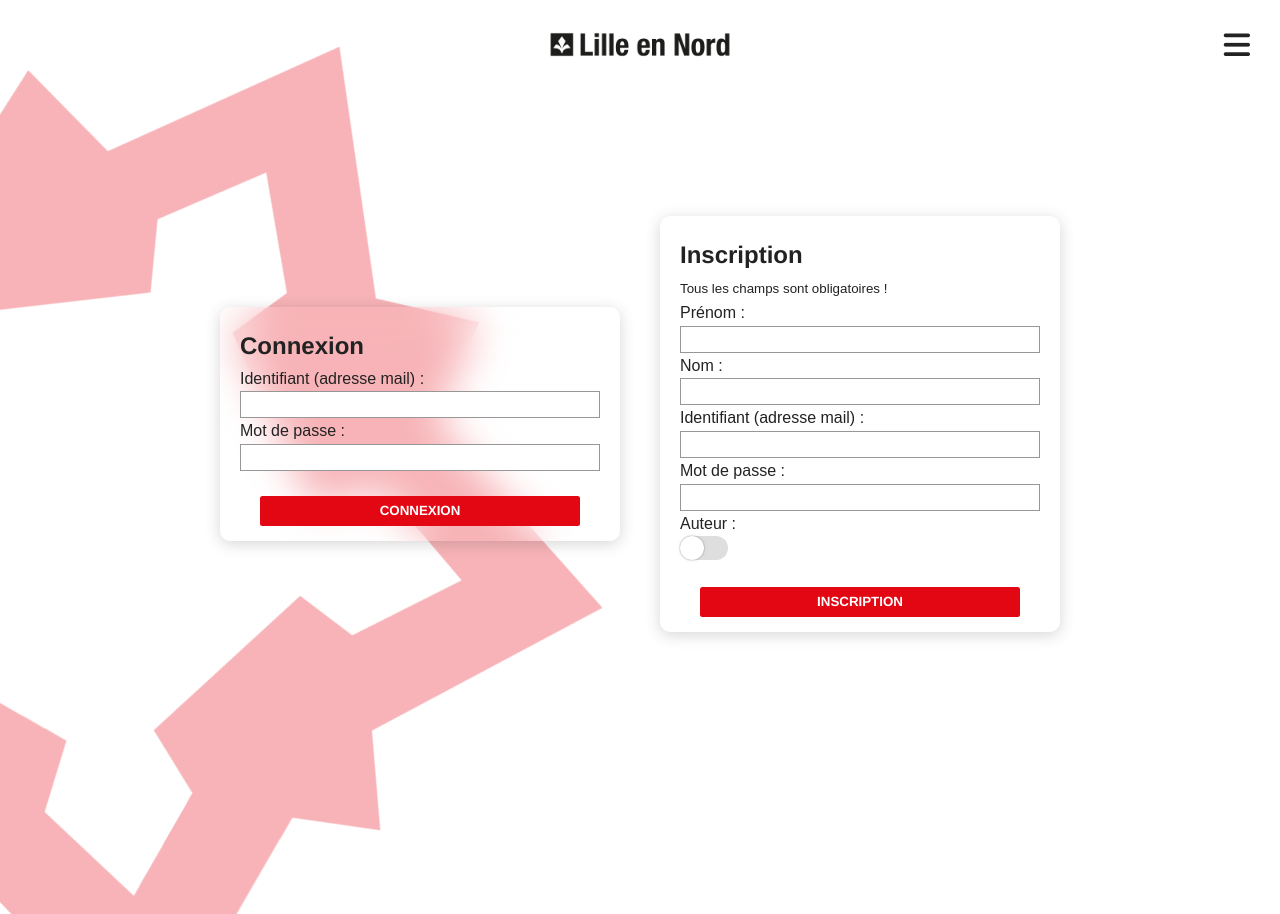
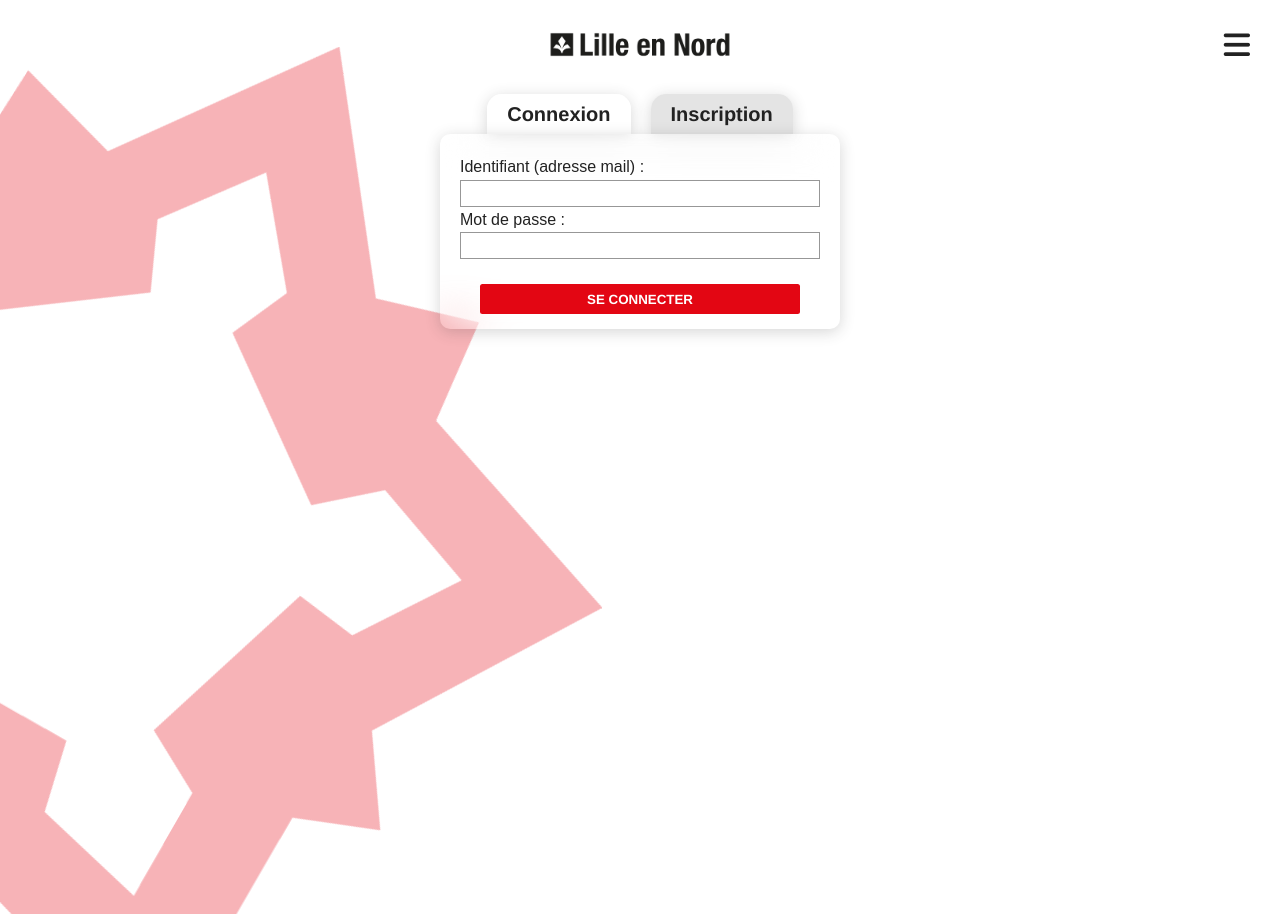
Before and after one commit to Kirjal/lille-en-nord, a Vue app: page /connexion in a window 1280 px wide. Before the commit the page ends 800 px from the top, so only its background shows below. Built offline with nearby package versions, Linux system fonts and the light colour scheme.

Commit message:
split inscr et connex, protec main qd menu ouvert

```diff
--- a/src/components/Navigation.vue
+++ b/src/components/Navigation.vue
@@ -32,6 +32,7 @@
       <button @click="signOut()"><i class="fa-solid fa-right-from-bracket"></i>Déconnexion</button>
     </div>
   </nav>
+  <div id="nav_overlay" @click="fermeMenu()"></div>
 </template>
 
 <script>
@@ -42,9 +43,11 @@ export default {
   methods: {
     ouvreMenu() {
       document.querySelector('nav').classList.add("menupresent");
+      document.querySelector('#nav_overlay').classList.add("menupresent");
     },
     fermeMenu() {
       document.querySelector('nav').classList.remove("menupresent");
+      document.querySelector('#nav_overlay').classList.remove("menupresent");
     },
     signOut() {
       localStorage.removeItem('token');
@@ -73,7 +76,7 @@ export default {
   top: 20px;
   right: 20px;
   font-size: 3rem;
-  z-index: 1;
+  z-index: 3;
   color: white;
   cursor: pointer;
 }
@@ -85,7 +88,7 @@ export default {
   right: 30px;
   font-size: 3rem;
   cursor: pointer;
-  z-index: 1;
+  z-index: 3;
 }
 
 nav {
@@ -94,7 +97,7 @@ nav {
   width: 250px;
   height: 100%;
   position: fixed;
-  z-index: 1;
+  z-index: 3;
   top: 0;
   right: -250px;
   transition: 250ms all;
@@ -125,7 +128,16 @@ nav ul li a:hover {
   text-decoration: underline;
 }
 
-.menupresent {
+#nav_overlay{
+  z-index:2;
+  height:100vh;
+  width:100vw;
+  position:fixed;
+  top:0;
+  right:-100vw;
+}
+
+.menupresent, #nav_overlay.menupresent {
   right: 0;
 }
 
--- a/src/pages/Connexion.vue
+++ b/src/pages/Connexion.vue
@@ -1,7 +1,11 @@
 <template>
     <div class="connexion">
-        <form @submit.prevent="handleSubmit0()">
-            <h2>Connexion</h2>
+        <div class="form_choice">
+            <h2 @click="displaySwitch('#login', '#signUp', $event)" class="active">Connexion</h2>
+            <h2 @click="displaySwitch('#signUp', '#login', $event)">Inscription</h2>
+        </div>
+
+        <form @submit.prevent="login()" id="login" class="up">
             <div>
                 <label for="login0">Identifiant (adresse mail) : </label>
                 <input id="login0" v-model.trim="login0" @input="login0_dirty= true" />
@@ -12,12 +16,11 @@
                 <input type="password" id="password0" v-model.trim="password0" @input="password0_dirty= true" />
                 <small class="error" v-if="password0Error">Veuillez entrer un mot de passe valide</small>
             </div>
-            <button :disabled="form0Error">Connexion</button>
+            <button :disabled="form0Error">Se connecter</button>
             <div class="error" v-if="login_error_text">Identifiant ou mot de passe invalide</div>
         </form>
 
-        <form @submit.prevent="handleSubmit()">
-            <h2>Inscription</h2>
+        <form @submit.prevent="signUp()" id="signUp">
             <p><small>Tous les champs sont obligatoires !</small></p>
             <div>
                 <label for="first_name">Prénom : </label>
@@ -81,7 +84,7 @@ export default {
         }
     },
     methods: {
-        handleSubmit() {
+        signUp() {
             this.error = '';
             console.log(this.users);
             axios.post(this.api, this.users)
@@ -99,7 +102,7 @@ export default {
                     this.error = `${err.response.status} : ${err.message}`;
                 })
         },
-        handleSubmit0() {
+        login() {
             this.error = '';
             this.user = { email: this.login0, password: this.password0 };
             fetch(this.login_api, {
@@ -122,6 +125,12 @@ export default {
                     console.log(err)
                 })
         },
+        displaySwitch(target, other, event){
+            document.querySelector(target).classList.add('up');
+            document.querySelector(other).classList.remove('up');
+            document.querySelector('.active').classList.remove('active');
+            event.target.classList.add('active');
+        }
     },
     computed: {
         login0Error: function () {
@@ -157,10 +166,38 @@ export default {
 <style scoped>
 .connexion {
     display: flex;
-    flex-wrap: wrap;
+    flex-flow: column;
     align-items: center;
-    justify-content: center;
+    justify-content:flex-start;
     width: 100%;
+    height:100vh;
+}
+
+.form_choice{
+    display:flex;
+    gap:20px;
+}
+
+h2{
+    display:block;
+    height:30px;
+    backdrop-filter: blur(20px);
+    border-radius:15px 15px 0 0;
+    padding:20px 20px;
+    line-height:0;
+    font-size:2rem;
+    background-color:#fff3;
+    box-shadow: 0 3px 15px rgba(51, 51, 51, 0.2);
+    transition:all 0.3s;
+}
+
+h2:not(.active){
+    background-color:#ccc8;
+    cursor:pointer;
+}
+
+h2.active, h2:not(.active):hover{
+    background-color:#fffc;
 }
 
 form {
@@ -168,12 +205,18 @@ form {
     max-width: 400px;
     display: flex;
     flex-direction: column;
-    margin: 20px;
     backdrop-filter: blur(20px);
     box-shadow: 0 3px 15px rgba(51, 51, 51, 0.2);
     padding: 20px 20px 70px;
     border-radius: 10px;
     overflow: hidden;
+}
+
+form:not(.up){
+    display:none;
+}
+.up{
+    display:block;
 }
 
 button {
```
